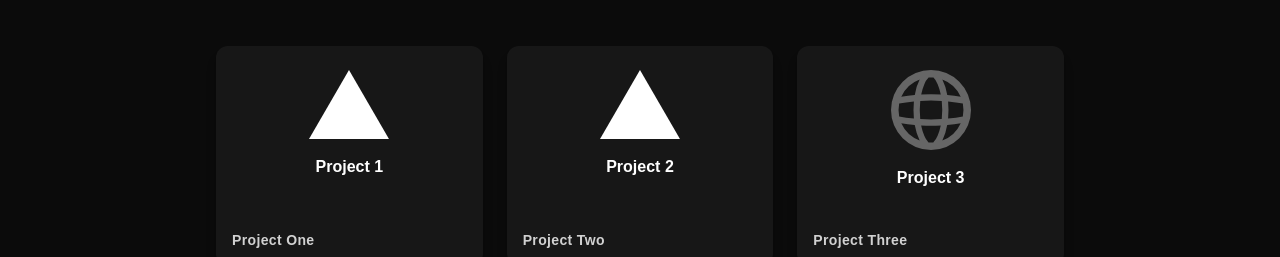
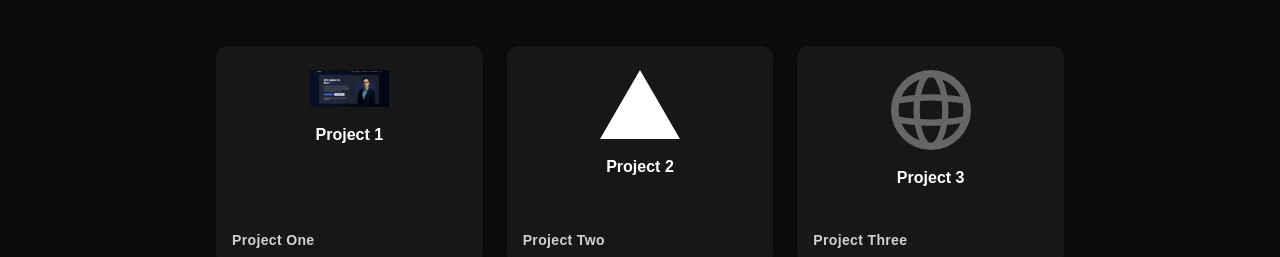
Before and after one commit to jigabarda/Portfoliov4, a Next.js app: page / in a window 1280 px wide. Shown: the part 1878-2135 px from the top of the page. Built offline with nearby package versions, Linux system fonts and the light colour scheme.

Commit message:
add image and update project image for the updated content

```diff
--- a/src/app/projects/page.tsx
+++ b/src/app/projects/page.tsx
@@ -4,7 +4,12 @@ import Image from "next/image";
 import { motion } from "framer-motion";
 
 const projectCards = [
-  { id: 1, title: "Project One", content: "Project 1", image: "/vercel.svg" },
+  {
+    id: 1,
+    title: "Project One",
+    content: "Project 1",
+    image: "/images/mentra.png",
+  },
   { id: 2, title: "Project Two", content: "Project 2", image: "/vercel.svg" },
   { id: 3, title: "Project Three", content: "Project 3", image: "/globe.svg" },
 ];
```
Also changed, not shown: public/images/mentra.png (added).
